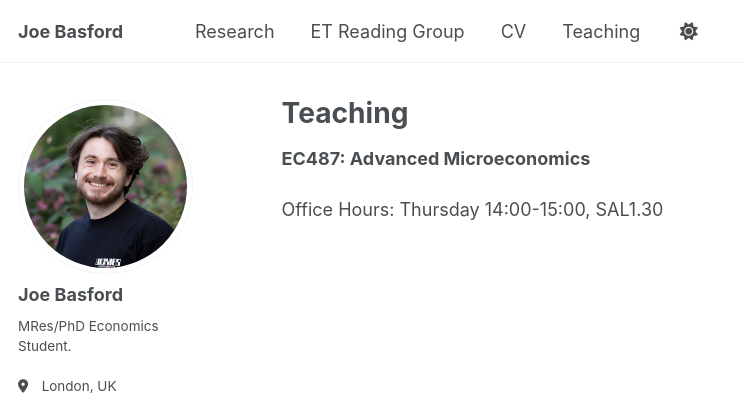
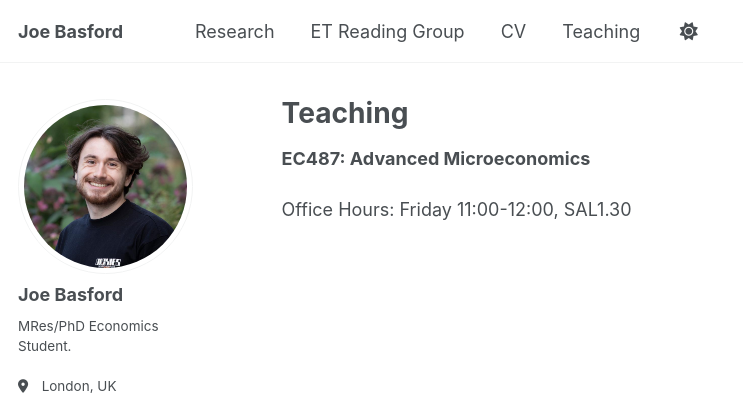
Before and after one commit to Joe-Basford/Joe-Basford.github.io, a Jekyll site: the page built from _pages/Teaching.md, in a window 1280 px wide. Shown: the top 395 px of the page, without its empty margins (0-743 px from the left). Built offline with Jekyll 4.4.1, drawn with Linux system fonts in a browser that asks for light colours.

Commit message:
Update Teaching.md

```diff
--- a/_pages/Teaching.md
+++ b/_pages/Teaching.md
@@ -9,4 +9,4 @@ redirect_from:
 
 **EC487: Advanced Microeconomics**
 
-Office Hours: Thursday 14:00-15:00, SAL1.30
+Office Hours: Friday 11:00-12:00, SAL1.30
```
